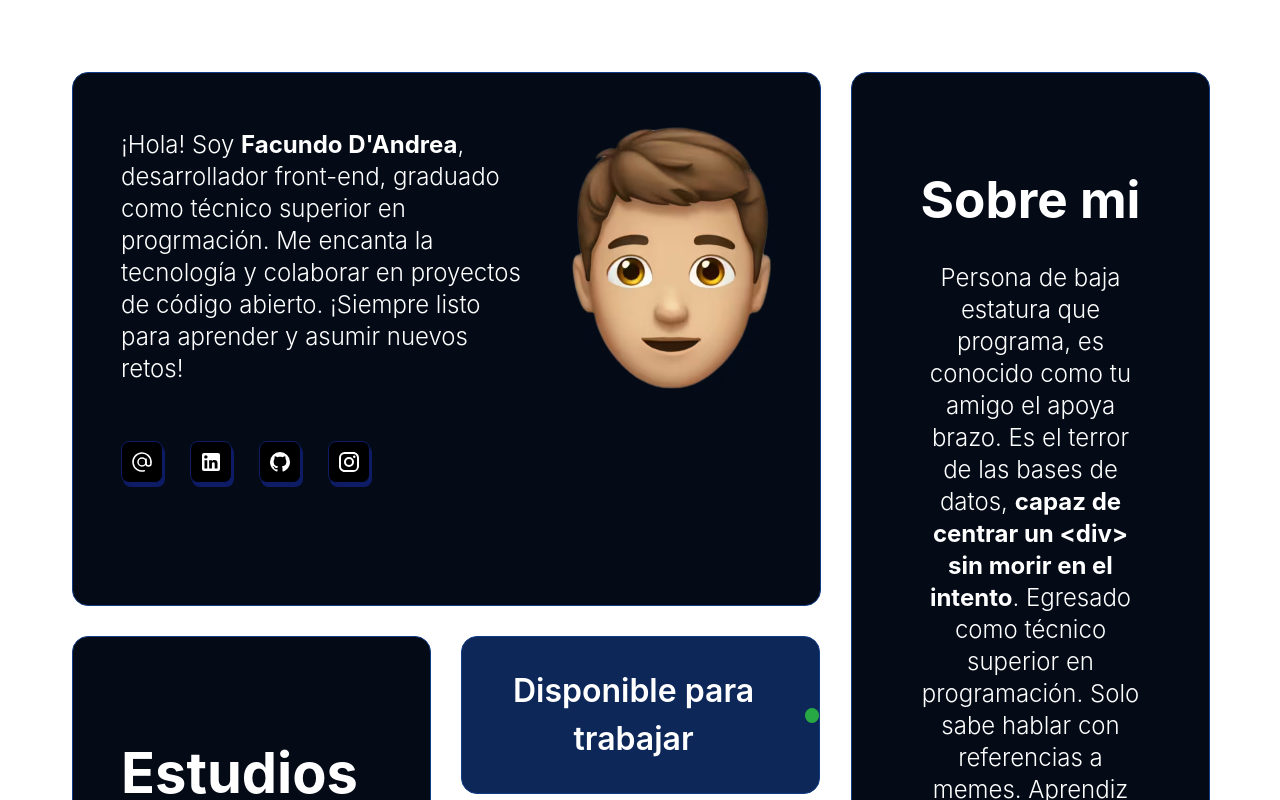
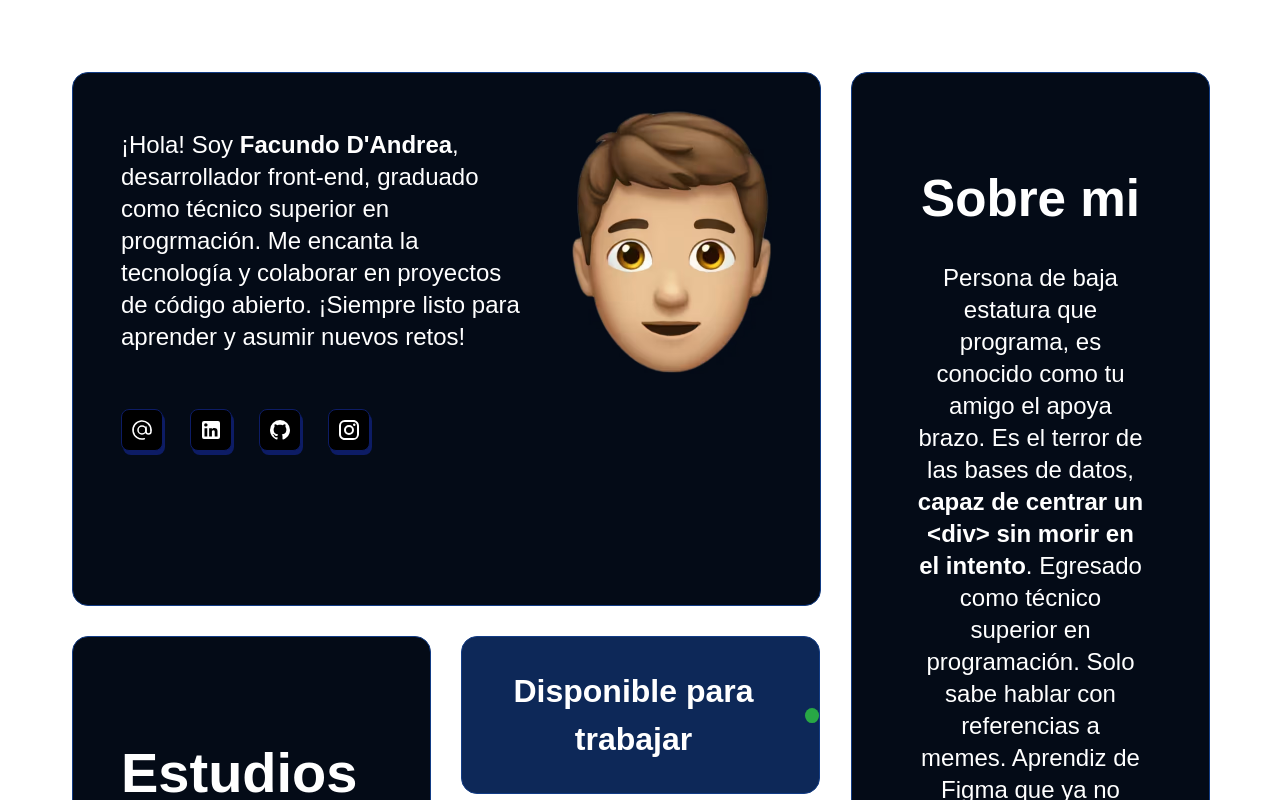
Before and after one commit to Facundodandrea/bento-portfolio, a React (Vite) app: page / in a window 1280 px wide. Shown: the top 800 px of the page. Built offline with nearby package versions, Linux system fonts and the light colour scheme.

Commit message:
feat: :art: add onest font

```diff
--- a/package.json
+++ b/package.json
@@ -10,6 +10,7 @@
     "preview": "vite preview"
   },
   "dependencies": {
+    "@fontsource-variable/onest": "^5.1.0",
     "gray-matter": "^4.0.3",
     "react": "^18.3.1",
     "react-dom": "^18.3.1",
--- a/src/pages/Home.tsx
+++ b/src/pages/Home.tsx
@@ -21,6 +21,7 @@ import {
 
 import './home.css'
 import Tags from '@/components/tags/Tags'
+import '@fontsource-variable/onest'
 
 // Envuelve Responsive con WidthProvider
 const ResponsiveGridLayout = WidthProvider(Responsive)
--- a/src/pages/home.css
+++ b/src/pages/home.css
@@ -3,6 +3,6 @@
     text-align: center;
     border-radius: 1rem;
     transition: all 0.1s ease;
-    /*border: 1px solid var(--border-color);*/
+    font-family: 'Onest Variable', sans-serif;
     color: white;
 }
--- a/src/pages/projects/ProjectDetails.tsx
+++ b/src/pages/projects/ProjectDetails.tsx
@@ -4,6 +4,7 @@ import ReactMarkdown from 'react-markdown'
 import rehypeRaw from 'rehype-raw' // Importa rehype-raw
 import Button from '@/components/button/Button'
 import './projectDetails.css'
+import '@fontsource-variable/onest'
 
 const ProjectPage: React.FC = () => {
   const { slug } = useParams<{ slug: string }>()
--- a/src/pages/projects/projectDetails.css
+++ b/src/pages/projects/projectDetails.css
@@ -1,4 +1,5 @@
 .project-page {
+    font-family: 'Onest Variable', sans-serif;
     width: 100%;
     max-width: 75rem;
     margin: 2rem auto;
```
Also changed, not shown: 1 other file (tests, documents, lock files or other folders).
